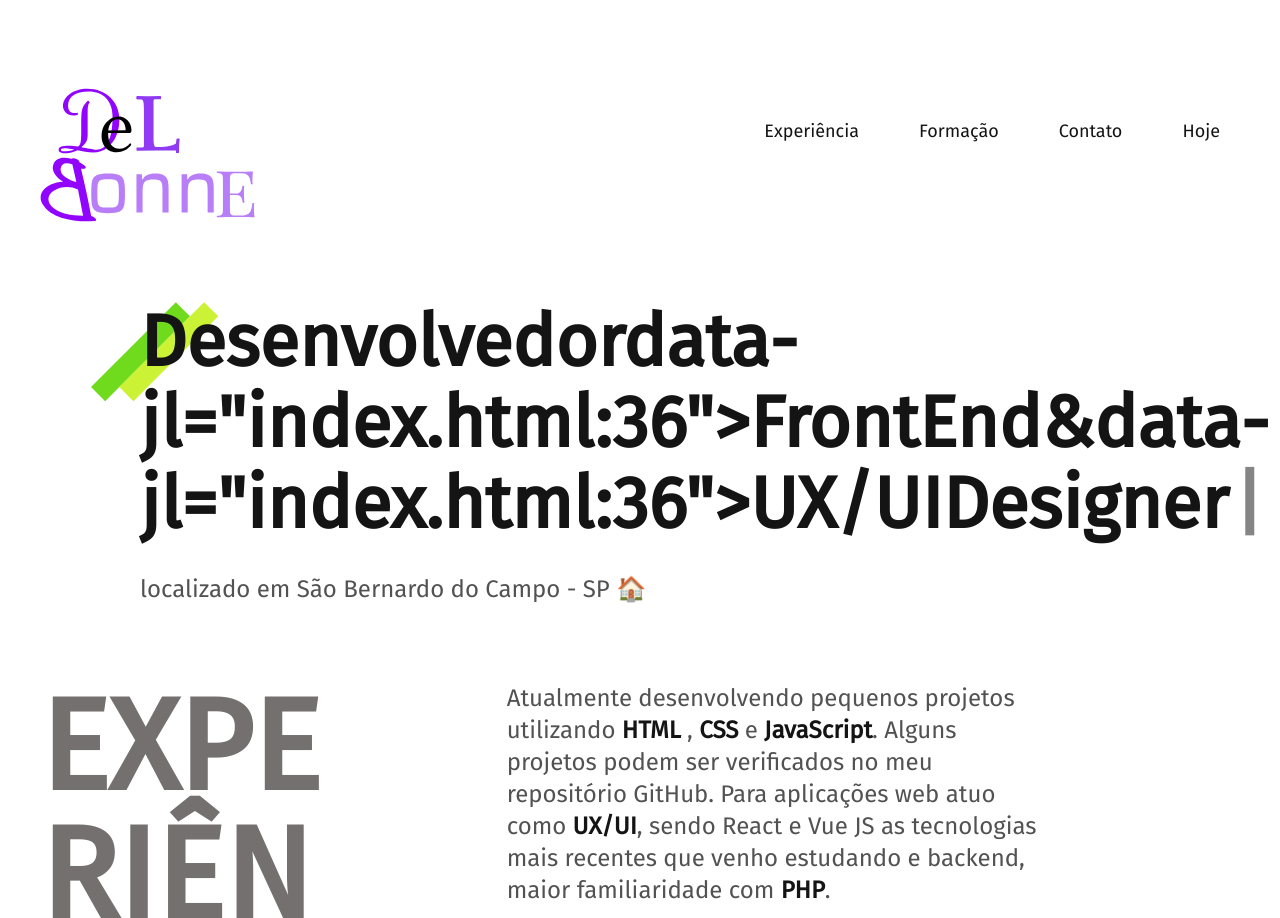
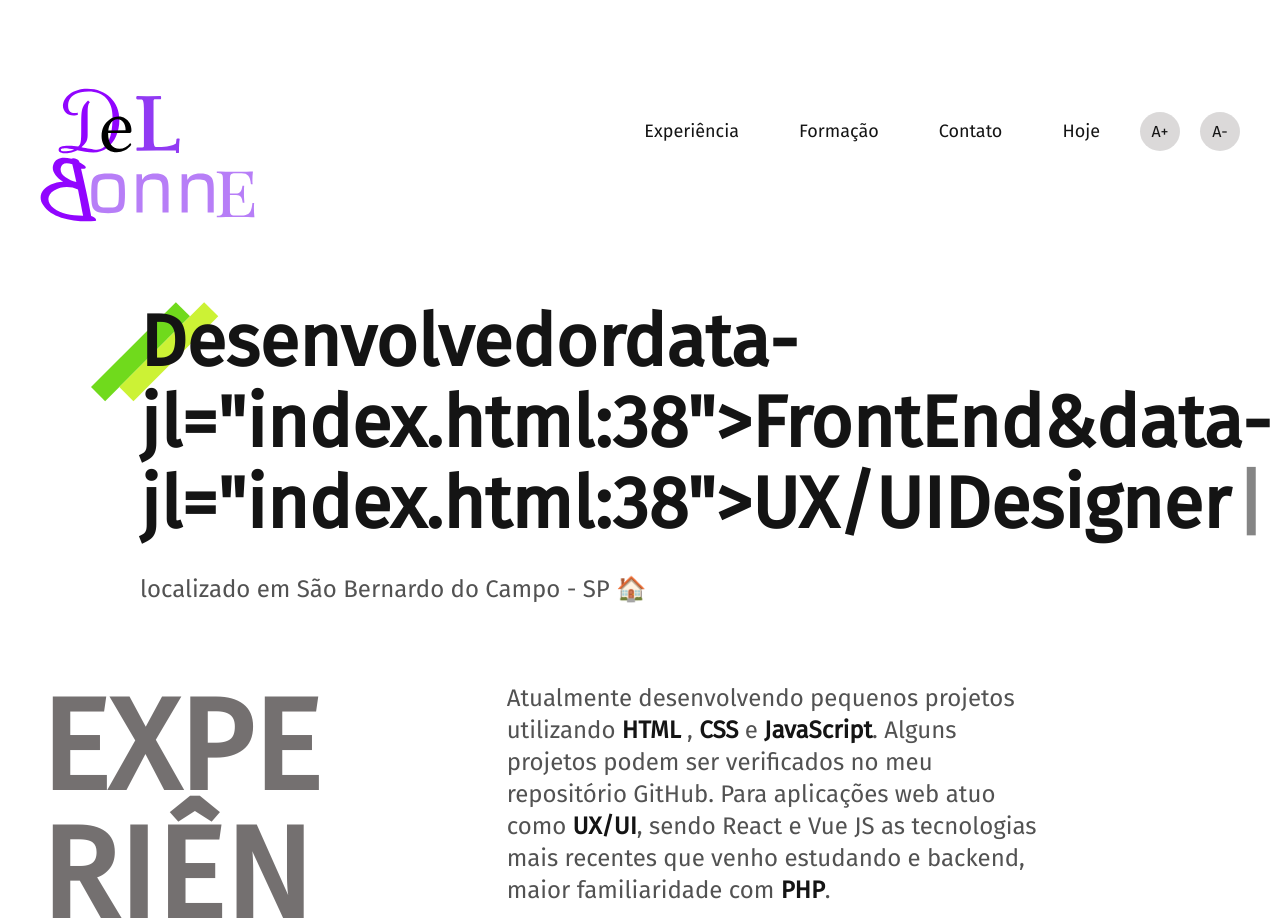
Before and after one commit to caiodelbonne/caiodelbonne.github.io, a plain HTML site: page index.html in a window 1280 px wide. Shown: the top 918 px of the page. Drawn offline with Linux system fonts and the light colour scheme.

Commit message:
fontes mais e menos

```diff
--- a/css/global.css
+++ b/css/global.css
@@ -2,6 +2,17 @@ body {
   font-family: "Fira Sans", Arial, Helvetica, sans-serif;
   margin: 0px;
   color: #141414;
+}
+
+.fonte {
+  box-sizing: border-box;
+  background: rgba(14, 6, 6, 0.15);
+  border-radius: 50%;
+  text-align: center;
+  width: 40px;
+  padding: 10px;
+  margin: auto auto;
+  cursor: pointer;
 }
 h1,
 h2,
--- a/index.html
+++ b/index.html
@@ -26,6 +26,8 @@
                     <li><a href="#formacao">Formação</a></li>
                     <li><a href="#contato">Contato</a></li>
                     <li><a data-modal="abrir" href="#atual">Hoje</a></li>
+                    <li class="fonte" onclick="aumentar()">A+</li>
+                    <li class="fonte" onclick="diminuir()">A-</li>
                 </ul>
             </nav>
         </header>
@@ -200,6 +202,7 @@
     <script src="js/anima.js"></script>
     <script src="js/script.js"></script>
     <script src="js/modal.js"></script>
+    <script src="js/fontes.js"></script>
 </body>
 
 </html>
--- /dev/null
+++ b/js/fontes.js
@@ -0,0 +1,10 @@
+let tamanho = 16;
+
+function aumentar() {
+  tamanho += 4;
+  document.documentElement.style.fontSize = tamanho + "px";
+}
+function diminuir() {
+  tamanho -= 4;
+  document.documentElement.style.fontSize = tamanho + "px";
+}
```
Also changed, not shown: js/script.js (line endings or trailing spaces).
